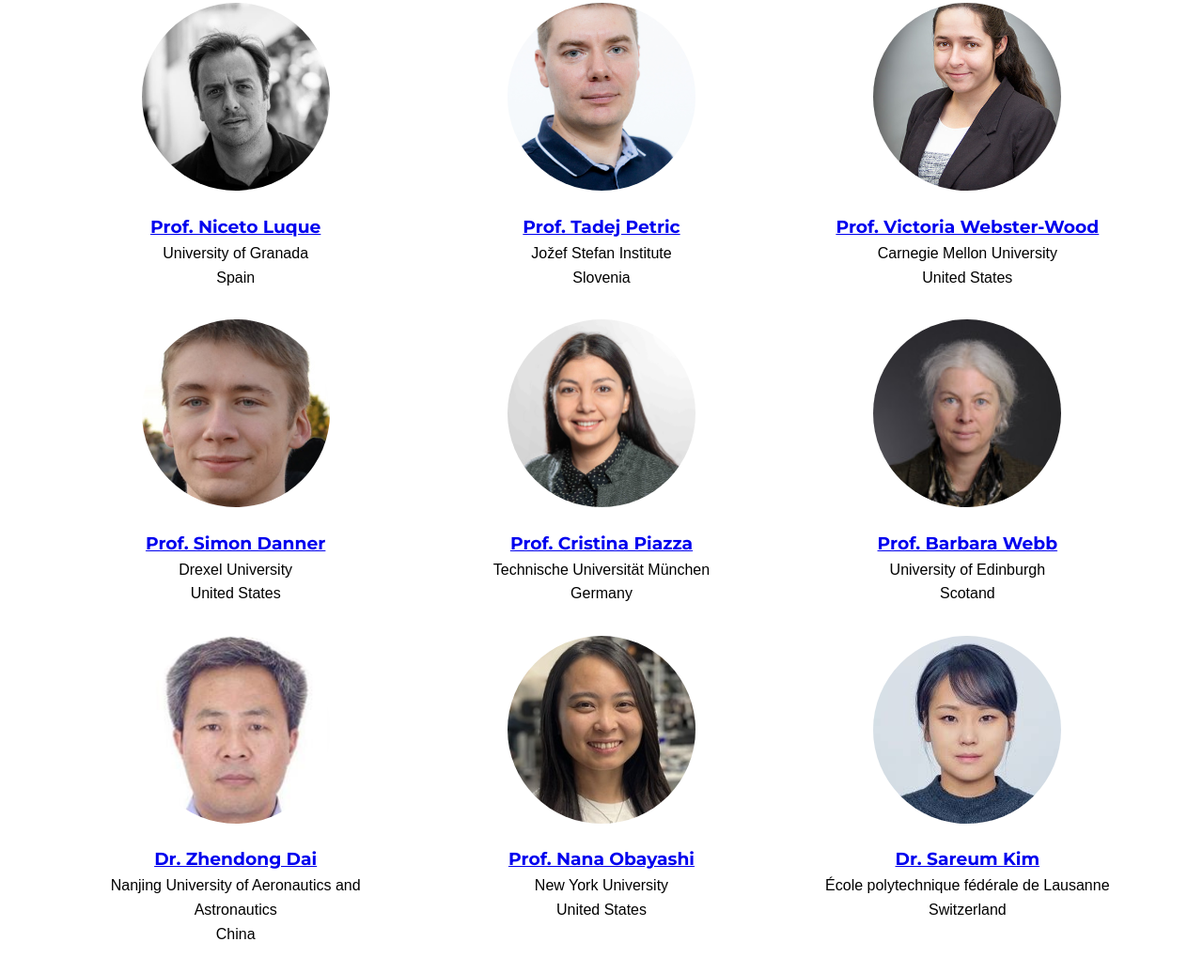
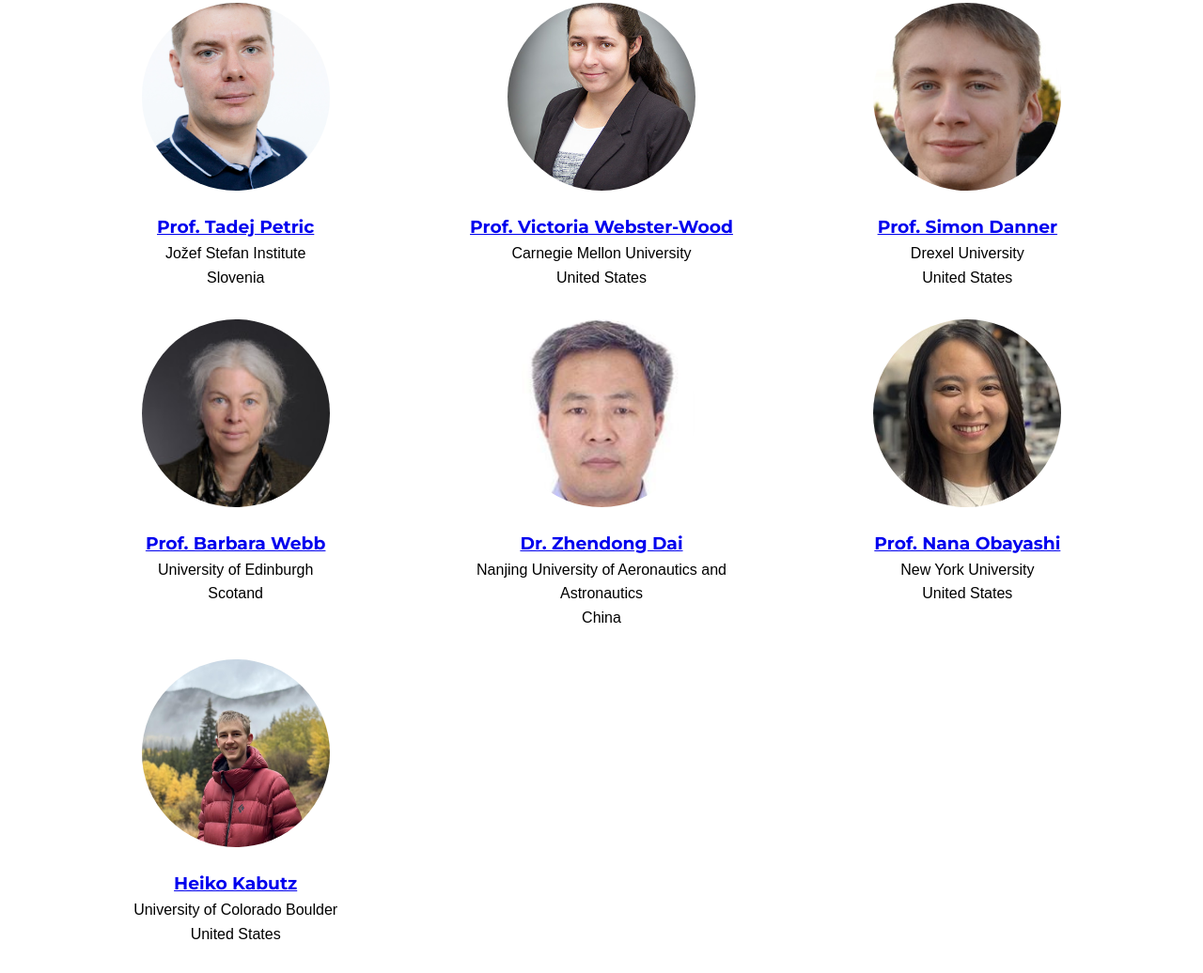
Before and after one commit to neural-robots/ws, a plain HTML site: page index.html in a window 1280 px wide. Shown: the part 1530-2566 px from the top of the page at 94% size. Drawn offline with Linux system fonts and the light colour scheme.

Commit message:
[MAIN] Removed speakers
- Niceto Luque
- Cristina Piazza
- Sareum Kim

```diff
--- a/index.html
+++ b/index.html
@@ -329,11 +329,11 @@
                 <p>Peking Univeristy<br>China</p>
             </div>
 
-            <div class="person">
-                <img src="assets/luque.jpg" alt="N. Luque">
-                <h3><a href="https://acn.ugr.es/author/niceto-luque/" target="_blank">Prof. Niceto Luque</a></h3>
-                <p>University of Granada<br>Spain</p>
-            </div>
+            <!-- <div class="person"> -->
+            <!--     <img src="assets/luque.jpg" alt="N. Luque"> -->
+            <!--     <h3><a href="https://acn.ugr.es/author/niceto-luque/" target="_blank">Prof. Niceto Luque</a></h3> -->
+            <!--     <p>University of Granada<br>Spain</p> -->
+            <!-- </div> -->
 
             <div class="person">
                 <img src="assets/petric.jpg" alt="T. Petric">
@@ -353,11 +353,11 @@
                 <p>Drexel University<br>United States</p>
             </div>
 
-            <div class="person">
-                <img src="assets/piazza.jpg" alt="C. Piazza">
-                <h3><a href="https://www.professoren.tum.de/en/piazza-cristina" target="_blank">Prof. Cristina Piazza</a></h3>
-                <p>Technische Universität München<br>Germany</p>
-            </div>
+            <!-- <div class="person"> -->
+            <!--     <img src="assets/piazza.jpg" alt="C. Piazza"> -->
+            <!--     <h3><a href="https://www.professoren.tum.de/en/piazza-cristina" target="_blank">Prof. Cristina Piazza</a></h3> -->
+            <!--     <p>Technische Universität München<br>Germany</p> -->
+            <!-- </div> -->
 
             <div class="person">
                 <img src="assets/webb.jpg" alt="B. Webb">
@@ -383,11 +383,11 @@
                 <p>New York University<br>United States</p>
             </div>
 
-            <div class="person">
-                <img src="assets/kim.jpg" alt="S. Kim">
-                <h3><a href="https://www.sareumk.com/home" target="_blank">Dr. Sareum Kim</a></h3>
-                <p>École polytechnique fédérale de Lausanne<br>Switzerland</p>
-            </div>
+            <!-- <div class="person"> -->
+            <!--     <img src="assets/kim.jpg" alt="S. Kim"> -->
+            <!--     <h3><a href="https://www.sareumk.com/home" target="_blank">Dr. Sareum Kim</a></h3> -->
+            <!--     <p>École polytechnique fédérale de Lausanne<br>Switzerland</p> -->
+            <!-- </div> -->
 
             <div class="person">
                 <img src="assets/heiko.jpg" alt="H. Kabutz">
```
